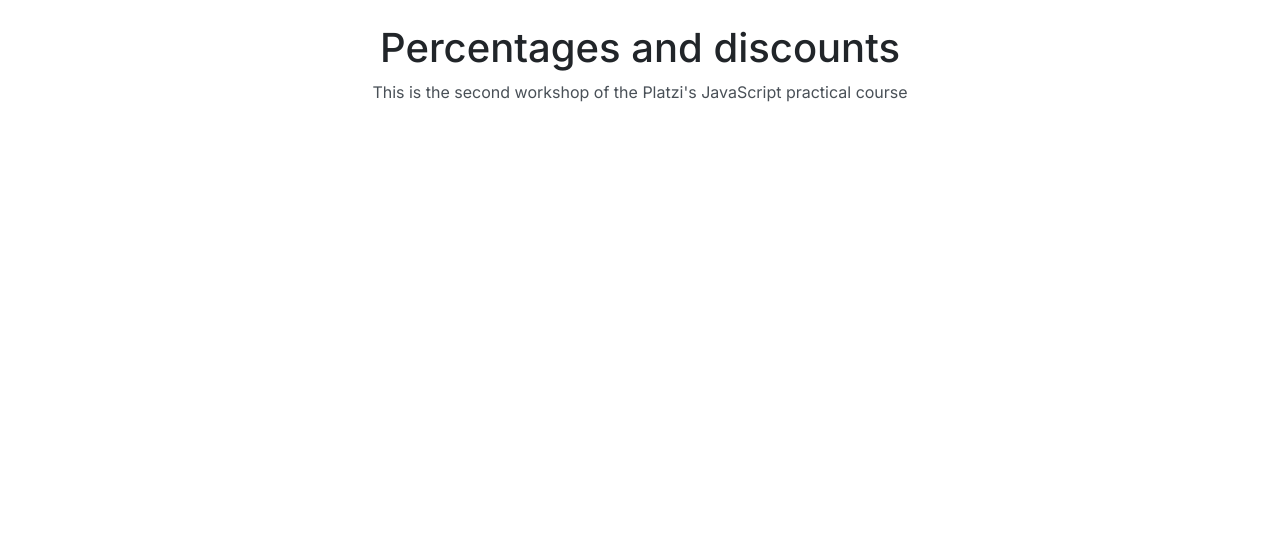
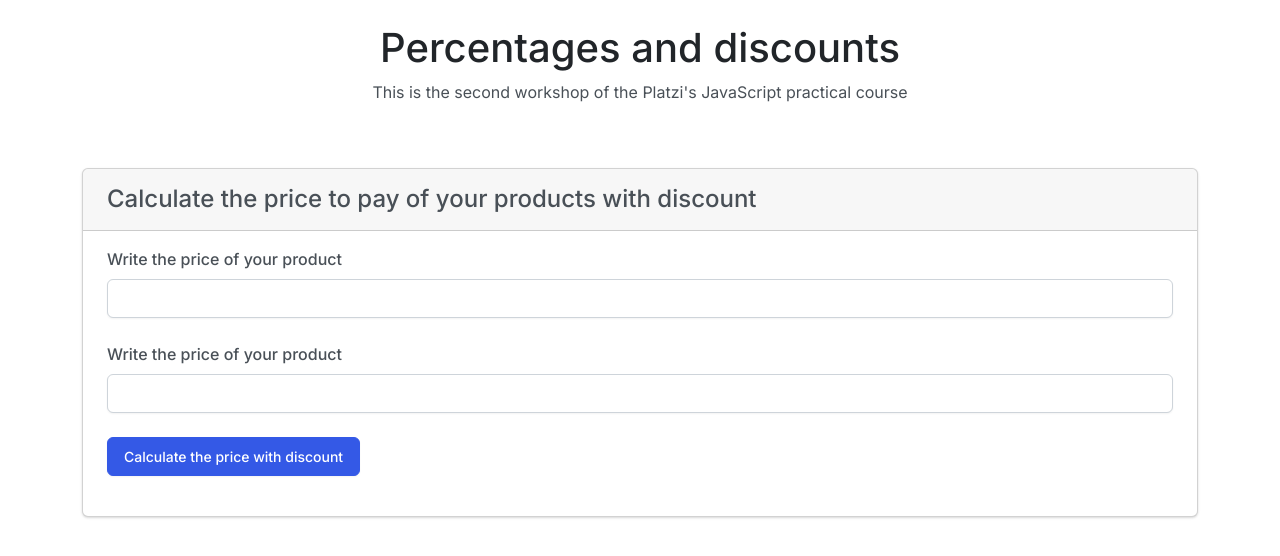
Before and after one commit to cristianiniguez/curso-practico-javascript, a plain HTML site: page discounts/index.html in a window 1280 px wide. Drawn offline with nearby package versions, Linux system fonts and the light colour scheme.

```diff
--- a/discounts/index.html
+++ b/discounts/index.html
@@ -15,7 +15,45 @@
       </div>
     </header>
 
-    <main class="py-4"></main>
+    <main class="py-4">
+      <section>
+        <div class="container">
+          <div class="card">
+            <div class="card-header">
+              <h2 class="card-title h4 m-0">
+                Calculate the price to pay of your products with discount
+              </h2>
+            </div>
+            <div class="card-body">
+              <form>
+                <div class="mb-4">
+                  <label class="form-label" for="input-price">
+                    Write the price of your product
+                  </label>
+                  <input class="form-control" id="input-price" type="number" />
+                </div>
+                <div class="mb-4">
+                  <label class="form-label" for="input-discount">
+                    Write the price of your product
+                  </label>
+                  <input class="form-control" id="input-discount" type="number" />
+                </div>
+
+                <button
+                  class="btn btn-primary"
+                  type="button"
+                  onclick="onClickButtonPriceDiscount()"
+                >
+                  Calculate the price with discount
+                </button>
+
+                <p class="my-0 mt-4 text-success text-center" id="result"></p>
+              </form>
+            </div>
+          </div>
+        </div>
+      </section>
+    </main>
 
     <script src="./main.js"></script>
   </body>
--- a/discounts/main.js
+++ b/discounts/main.js
@@ -10,3 +10,21 @@
   const priceWithDiscount = (price * priceWithDiscountPercentage) / 100;
   return priceWithDiscount;
 }
+
+function onClickButtonPriceDiscount() {
+  const inputPrice = document.getElementById('input-price');
+  const inputDiscount = document.getElementById('input-discount');
+
+  if (!(inputPrice instanceof HTMLInputElement))
+    throw new Error('#input-price is not an HTMLInputElement');
+  if (!(inputDiscount instanceof HTMLInputElement))
+    throw new Error('#input-discount is not an HTMLInputElement');
+
+  const priceValue = parseFloat(inputPrice.value);
+  const discountValue = parseFloat(inputDiscount.value);
+
+  const priceWithDiscount = calculatePriceWithDiscount(priceValue, discountValue);
+
+  const result = document.getElementById('result');
+  result.innerText = 'The price with discount is: $' + priceWithDiscount;
+}
```
